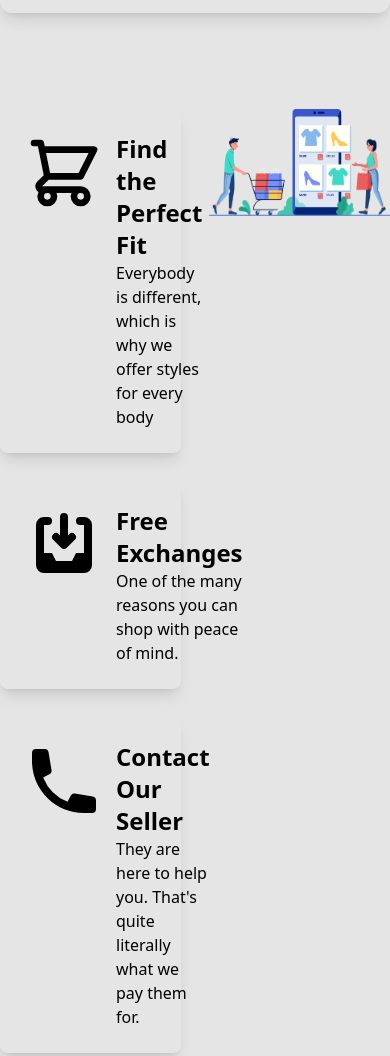
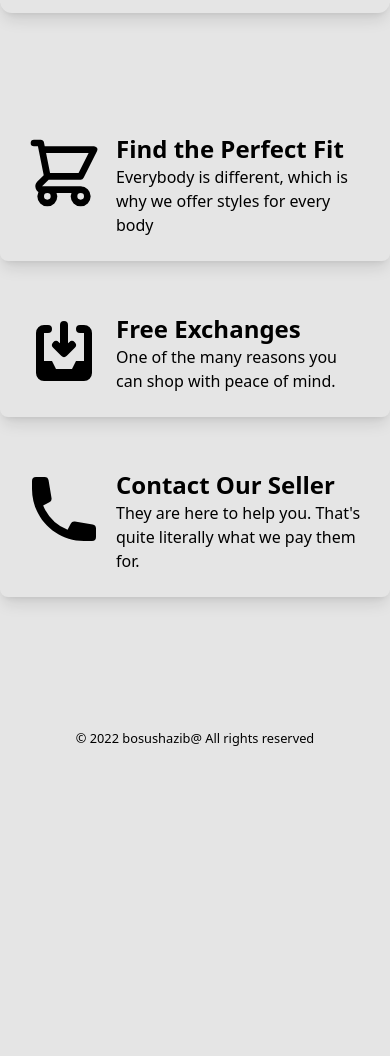
Before and after one commit to ShazibBosu/Penguin-Fashion, a plain HTML site: page index.html in a window 390 px wide. Shown: the part 4316-5372 px from the top of the page. After the commit the page ends 5065 px from the top, so only its background shows below. Drawn offline with nearby package versions, Linux system fonts and the light colour scheme.

Commit message:
Completed

```diff
--- a/index.html
+++ b/index.html
@@ -229,7 +229,7 @@
         <!-- mans jacket -->
         <!-- Our Benifits -->
         <section>
-            <div class="grid grid-cols-2 gap-7">
+            <div class="grid lg:grid-cols-2 gap-7">
 
                 <div class="rounded-lg flex gap-3 shadow-lg p-6">
                     <div>
@@ -252,7 +252,7 @@
                 </div>
 
 
-                <div class=" row-span-3 ">
+                <div class=" row-span-3 sm: hidden lg:block md:block">
                     <img src="images/shopping.png" alt="">
                 </div>
 
```
